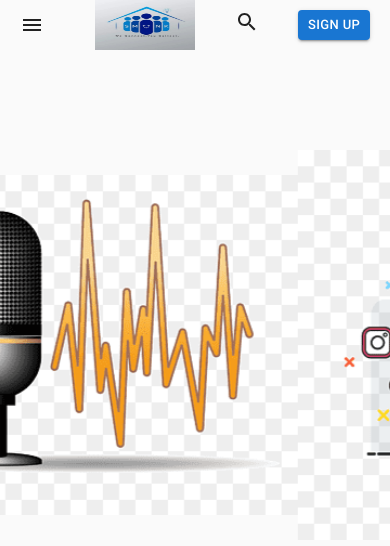
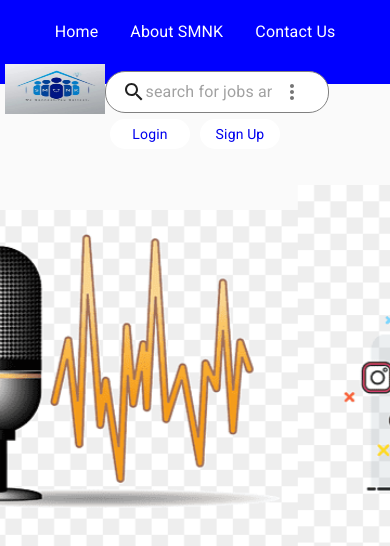
Before and after one commit to paulsontiti/smnk, a Next.js app: page / in a window 390 px wide. Shown: the top 546 px of the page. Built offline with nearby package versions, Linux system fonts and the light colour scheme.

Commit message:
Update header.tsx

```diff
--- a/src/components/header.tsx
+++ b/src/components/header.tsx
@@ -1,9 +1,6 @@
 
-import AppBar from '@material-ui/core/AppBar';
-import Toolbar from '@material-ui/core/Toolbar';
 
 import HomeMenuDrawer from './home/mobile/menuDrawer';
-import { useMediaQuery } from '@material-ui/core';
 import { Theme, useTheme } from '@mui/material/styles';
 import MobileHeader from './home/mobile/mobileHeader';
 import DesktopHeader from './home/desktop/desktopHeader';
@@ -12,16 +9,14 @@ import DesktopHeader from './home/desktop/desktopHeader';
 
 export default function Header() {
 
-  //mdedia query
-  const theme : Theme  = useTheme()
-  const matches = useMediaQuery(theme.breakpoints.down('sm'));
+
 
 
 
   return (
     <div >
 
-          {matches ? <MobileHeader/> :  <DesktopHeader/>}
+          <DesktopHeader/>
 
 
 
```
